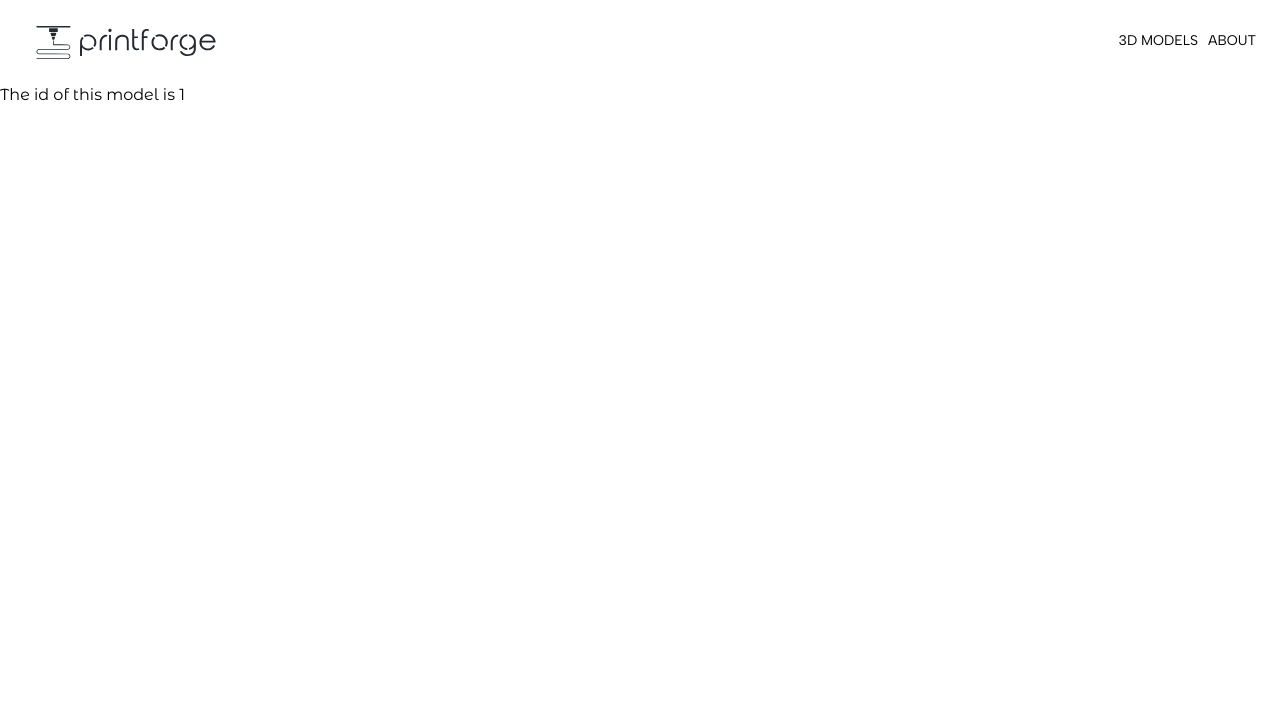
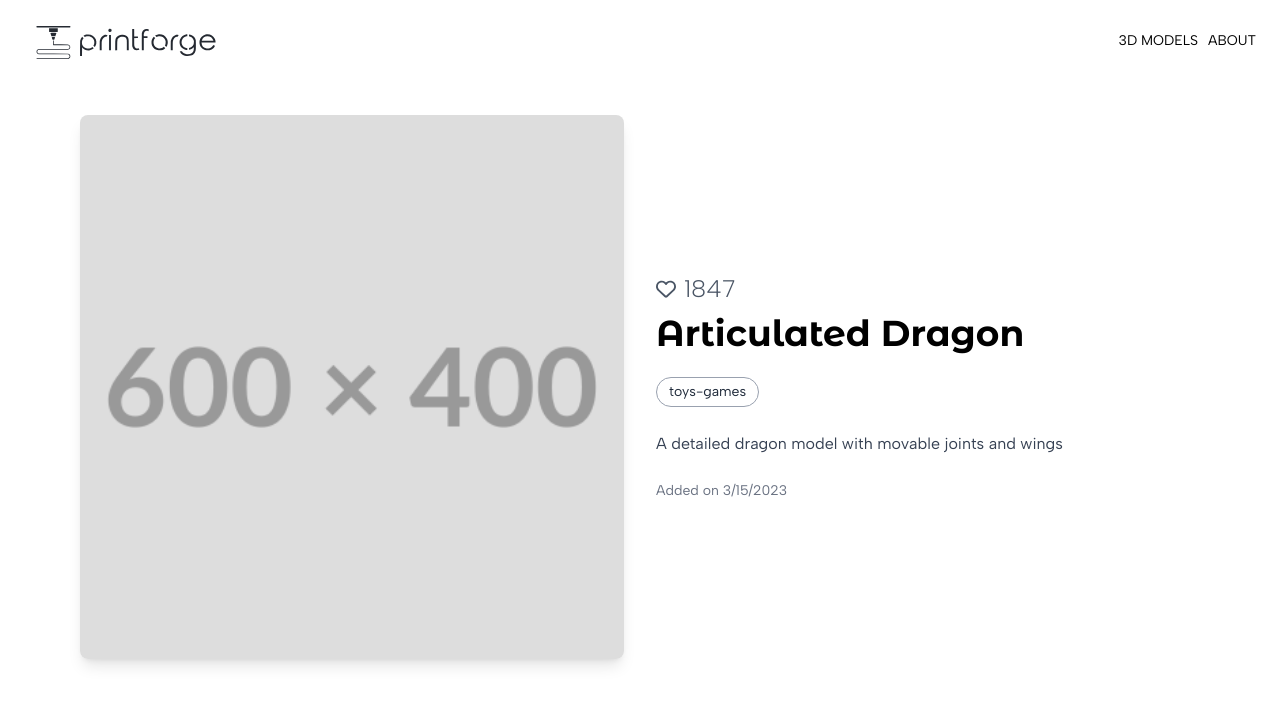
Before and after one commit to sujan2000/PrintForge, a Next.js app: page /3d-models/1 in a window 1280 px wide. Shown: the top 704 px of the page. Built offline with nearby package versions, Linux system fonts and the light colour scheme.

Commit message:
placeholder image

```diff
--- a/app/3d-models/[id]/page.tsx
+++ b/app/3d-models/[id]/page.tsx
@@ -1,22 +1,61 @@
+import { FaRegHeart } from "react-icons/fa6"
+import Pill from "@/app/components/Pill"
 import type { ModelDetailPageProps } from "@/app/types"
 import { getModelById } from "@/app/lib/models"
-
+import placeholderImg from "@/public/placeholder.png"
 
 export default async function ModelDetailPage({ params }: ModelDetailPageProps) {
-    /**
-     * Challenge:
-     * Import and use the `getModelById()` function from
-     * "@/app/lib/models" and use it to get the details for
-     * this specific dynamic page's 3d model.
-     *
-     * Note that `getModelById()` is an async function.
-     *
-     * Then display the relevant information about the model,
-     * using the Figma design as a guide if you'd like.
-     */
     const { id } = await params
-
     const model = await getModelById(id)
 
-    return <h1>The id of this model is {id}</h1>
+    return (
+        <div className="container max-w-6xl px-4 py-8 mx-auto">
+            <article className="grid grid-cols-1 gap-8 lg:grid-cols-2">
+                {/* Image Section */}
+                <figure className="relative overflow-hidden rounded-lg shadow-lg aspect-square">
+                    <img
+                        src={placeholderImg.src}
+                        alt={`3D model of ${model.name}`}
+                        className="absolute inset-0 object-cover w-full h-full"
+                    />
+                </figure>
+
+                {/* Content Section */}
+                <section className="flex flex-col justify-center h-full">
+                    <div
+                        className="flex items-center mb-2 text-2xl text-gray-600"
+                        role="status"
+                        aria-label="Likes count"
+                    >
+                        <FaRegHeart
+                            className="w-5 h-5 mr-2"
+                            aria-hidden="true"
+                        />
+                        <span className="font-light" aria-label={`${model.likes} likes`}>{model.likes}</span>
+                    </div>
+                    <h1 className="mb-6 text-4xl font-bold">{model.name}</h1>
+
+                    <Pill
+                        className="mb-6 w-fit"
+                        role="status"
+                        aria-label="Category"
+                    >
+                        {model.category}
+                    </Pill>
+
+                    <div className="mb-6 prose prose-lg max-w-none">
+                        <p className="leading-relaxed text-gray-700">
+                            {model.description}
+                        </p>
+                    </div>
+
+                    <footer className="text-sm text-gray-500">
+                        <time dateTime={model.dateAdded}>
+                            Added on {new Date(model.dateAdded).toLocaleDateString()}
+                        </time>
+                    </footer>
+                </section>
+            </article>
+        </div>
+    )
 }
```
